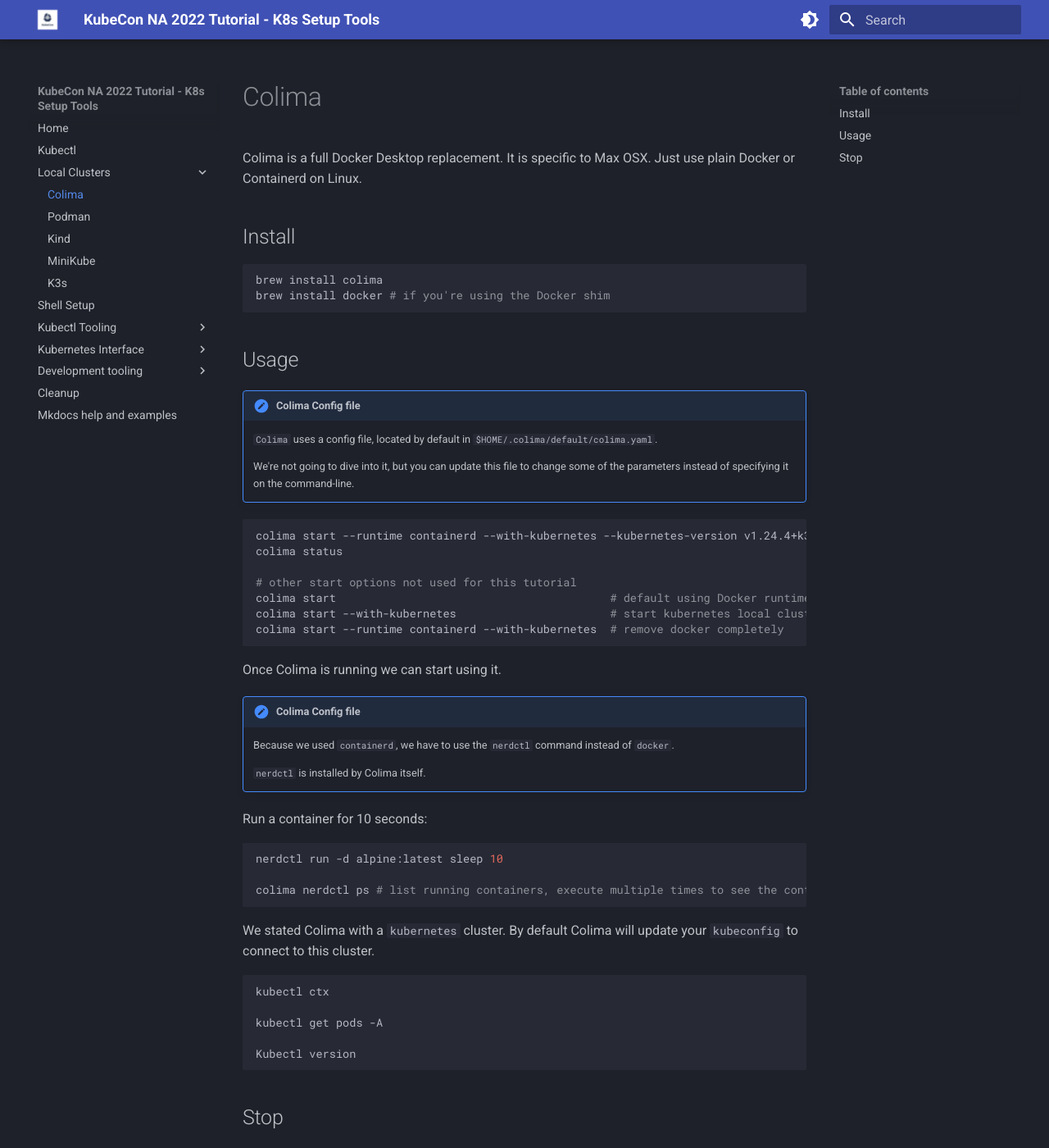
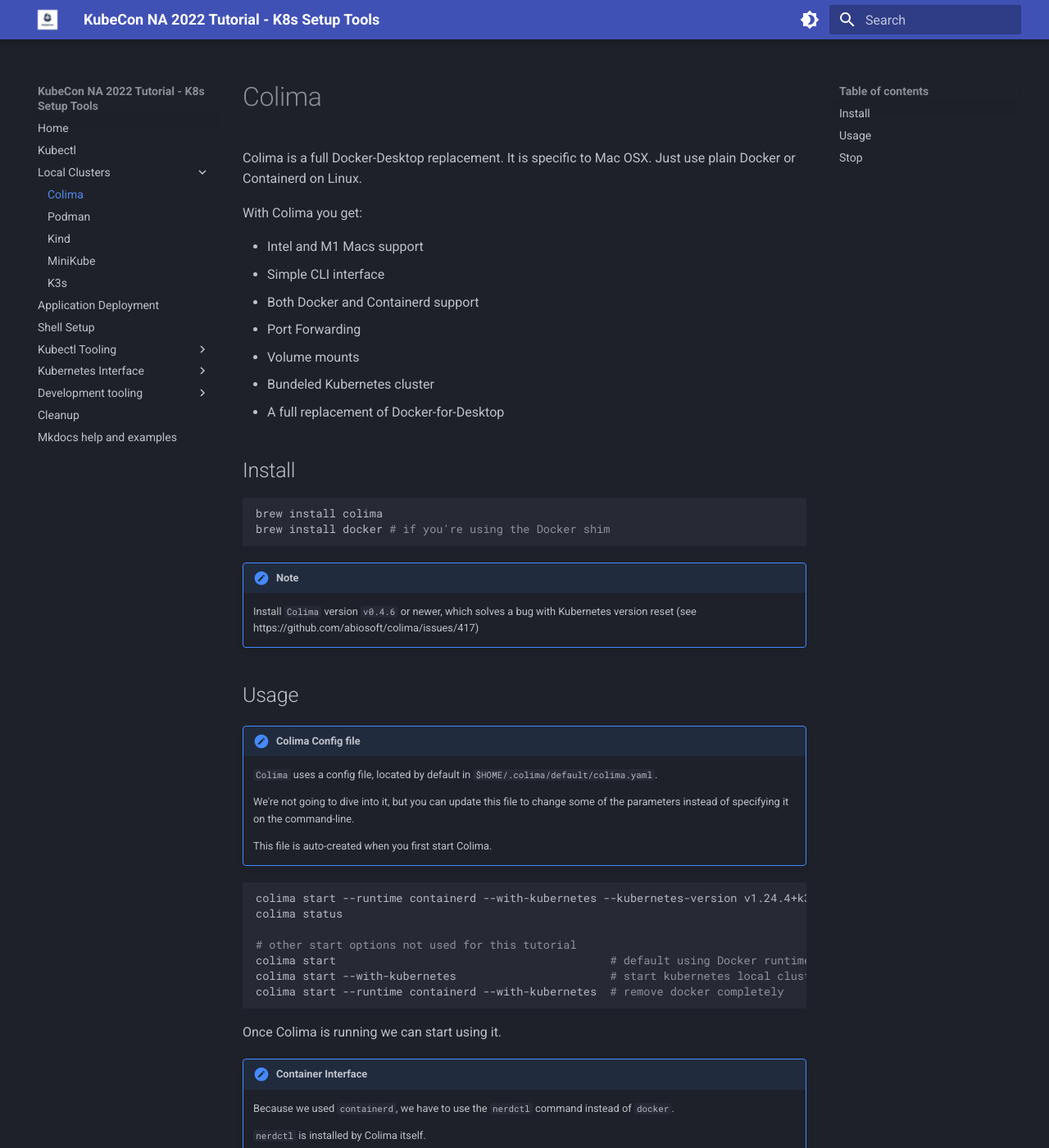
Before and after one commit to cloud-native-canada/k8s_setup_tools, an MkDocs documentation site: the page built from docs/local_cluster/colima.md, in a window 1280 px wide and 1400 px high. Shown: the whole window at 82% size. Built offline with MkDocs 1.6.1 and Material for MkDocs 9.7.7, drawn with Linux system fonts in a browser that asks for light colours; some of the changed text lies outside the part shown.

Commit message:
lot of re-wording of previous stuff

````diff
--- a/docs/local_cluster/colima.md
+++ b/docs/local_cluster/colima.md
@@ -1,12 +1,27 @@
 # Colima
 
-Colima is a full Docker Desktop replacement. It is specific to Max OSX. Just use plain Docker or Containerd on Linux.
+Colima is a full Docker-Desktop replacement. It is specific to Mac OSX. Just use plain Docker or Containerd on Linux.
+
+With Colima you get:
+
+- Intel and M1 Macs support
+- Simple CLI interface
+- Both Docker and Containerd support
+- Port Forwarding
+- Volume mounts
+- Bundeled Kubernetes cluster
+- A full replacement of Docker-for-Desktop
+
 ## Install
 
 ```bash
 brew install colima
 brew install docker # if you're using the Docker shim
 ```
+
+!!! note
+
+    Install `Colima` version `v0.4.6` or newer, which solves a bug with Kubernetes version reset (see https://github.com/abiosoft/colima/issues/417)
 
 ## Usage
 
@@ -15,6 +30,8 @@
 
     We're not going to dive into it, but you can update this file to change some of the parameters
     instead of specifying it on the command-line.
+
+    This file is auto-created when you first start Colima.
 
 ```bash
 colima start --runtime containerd --with-kubernetes --kubernetes-version v1.24.4+k3s1
@@ -28,34 +45,35 @@
 
 Once Colima is running we can start using it.
 
-!!! note "Colima Config file"
+!!! note "Container Interface"
     Because we used `containerd`, we have to use the `nerdctl` command instead of `docker`.
 
     `nerdctl` is installed by Colima itself.
 
-Run a container for 10 seconds:
+Run a container for 20 seconds:
 
 ```bash
-nerdctl run -d alpine:latest sleep 10
+nerdctl run -d alpine:latest sleep 20
 
 colima nerdctl ps # list running containers, execute multiple times to see the container stop after 10s
 ```
 
-We stated Colima with a `kubernetes` cluster. By default Colima will update your `kubeconfig`
-to connect to this cluster.
+We started Colima with a `kubernetes` cluster. By default Colima will update your `kubeconfig`
+to add this cluster and set this new context as default.
 
 ```bash
-kubectl ctx
+kubectl config get-contexts
 
 kubectl get pods -A
 
-Kubectl version
+kubectl version
 ```
 
 ## Stop
-For the rest of the presentation we're not going to use Colima. Stop it:
+
+For the rest of the presentation we're not going to use Colima. You can stop it:
 
 ```bash
-colima kubernetes delete # we are using Kind cluster instead
+colima kubernetes delete # stop k8s and delete the associated files
 colima stop
 ```
--- a/mkdocs.yml
+++ b/mkdocs.yml
@@ -8,6 +8,7 @@
     - Kind: local_cluster/kind.md
     - MiniKube: local_cluster/minikube.md
     - K3s: local_cluster/k3s.md
+  - Application Deployment: app_deployment.md
   - Shell Setup: shell_setup.md
   - Kubectl Tooling:
     - Kubectl: kubectl_tooling/kubectl.md
````
Also changed, not shown: docs/app_deployment.md (added, +14 -0 lines), docs/kubectl.md (+19 -0 lines), docs/local_cluster/kind.md (+30 -36 lines), docs/local_cluster/kind.yaml (added, +27 -0 lines), docs/local_cluster/minikube.md (+16 -4 lines), docs/local_cluster/podman.md (+9 -1 lines).
